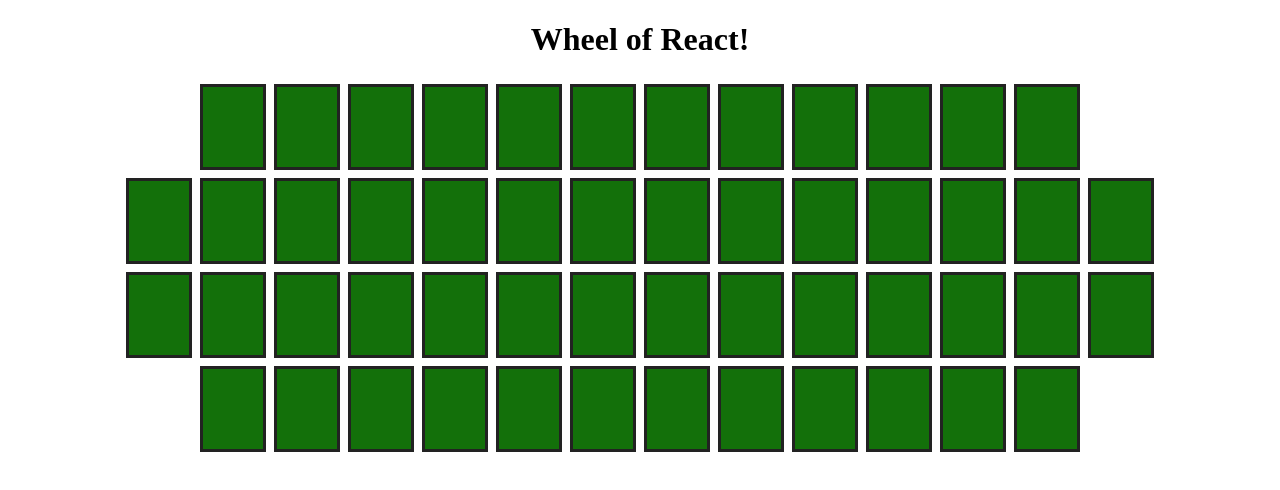
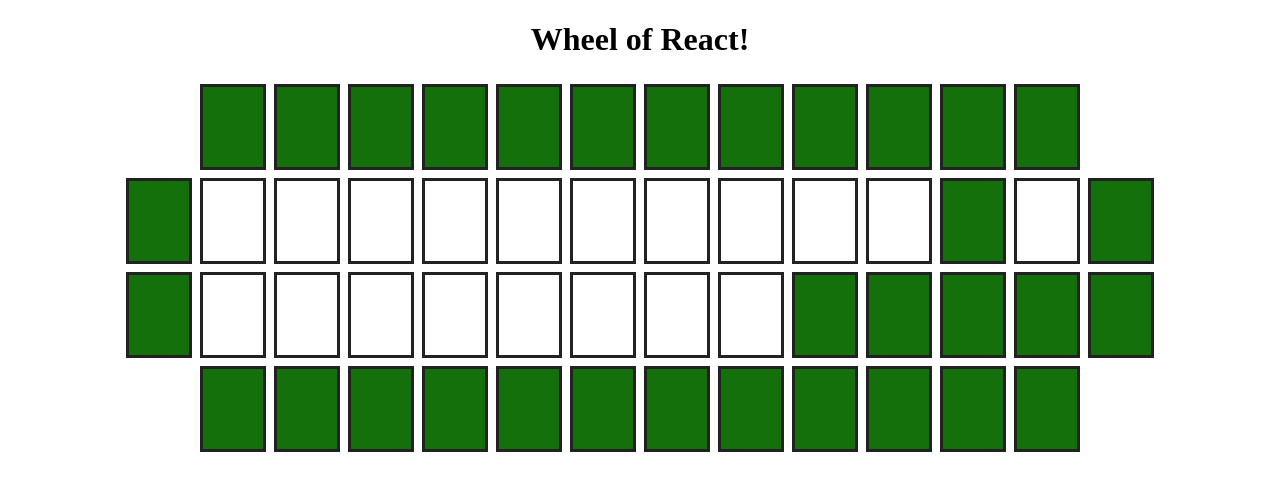
Before and after one commit to yfzwinnie/wheel-of-angular, an Angular app: page / in a window 1280 px wide. Shown: the top 490 px of the page. Built offline with nearby package versions, Linux system fonts and the light colour scheme.

Commit message:
add board layout and tile placement logic

```diff
--- a/src/app/board/board.component.html
+++ b/src/app/board/board.component.html
@@ -1,5 +1,5 @@
 <div class="board" *ngFor="let row of board">
     <div class="board-row" >
-        <app-letter-tile *ngFor="let tile of row"></app-letter-tile>
+        <app-letter-tile [tile]="tile" *ngFor="let tile of row"></app-letter-tile>
     </div>
 </div>
--- a/src/app/board/board.component.ts
+++ b/src/app/board/board.component.ts
@@ -1,4 +1,5 @@
 import { Component, OnInit, Input } from '@angular/core';
+import * as data from '../../assets/data/boardLayout.json';
 
 @Component({
   selector: 'app-board',
@@ -7,13 +8,30 @@ import { Component, OnInit, Input } from '@angular/core';
 })
 export class BoardComponent implements OnInit {
   @Input() currentPuzzle: string;
-  boardRows = [12, 14, 14, 12];
+  boardLayout: [[number]] = (data as any).default;
   board = [];
+
   constructor() { }
 
   createBoard() {
-    this.board = this.boardRows.map(row => {
-      return new Array(row).fill(null);
+    const puzzleArr = [...this.currentPuzzle];
+    let puzzleArrIndex = 0;
+    this.board = this.boardLayout.map(row => {
+      return row.map(number => {
+        if(puzzleArr[puzzleArrIndex] === ' ') {
+          puzzleArrIndex += 1;
+          return "";
+        } else if(number !== 0 && puzzleArrIndex !== puzzleArr.length) {
+          const tileObj = {
+            letter: puzzleArr[puzzleArrIndex],
+            guessed: false
+          };
+          puzzleArrIndex += 1;
+          return tileObj;
+        } else {
+          return "";
+        }
+      })
     })
   }
 
--- a/src/app/board/letter-tile/letter-tile.component.html
+++ b/src/app/board/letter-tile/letter-tile.component.html
@@ -1,2 +1,5 @@
-<div class="letter-tile">
+<div class="letter-tile" [ngClass]="{ 'has-letter' : tile !== ''}">
+    <div *ngIf="tile['guessed']">
+        {{tile["letter"]}}
+    </div>
 </div>
--- a/src/app/board/letter-tile/letter-tile.component.ts
+++ b/src/app/board/letter-tile/letter-tile.component.ts
@@ -1,4 +1,4 @@
-import { Component, OnInit } from '@angular/core';
+import { Component, OnInit, Input } from '@angular/core';
 
 @Component({
   selector: 'app-letter-tile',
@@ -6,6 +6,7 @@ import { Component, OnInit } from '@angular/core';
   styleUrls: ['./letter-tile.component.scss']
 })
 export class LetterTileComponent implements OnInit {
+  @Input() tile: any;
 
   constructor() { }
 
--- /dev/null
+++ b/src/assets/data/boardLayout.json
@@ -0,0 +1,6 @@
+[
+    [0, 0, 0, 0, 0, 0, 0, 0, 0, 0, 0, 0],
+    [0, 1, 1, 1, 1, 1, 1, 1, 1, 1, 1, 1, 1, 0],
+    [0, 1, 1, 1, 1, 1, 1, 1, 1, 1, 1, 1, 1, 0],
+    [0, 0, 0, 0, 0, 0, 0, 0, 0, 0, 0, 0]
+]
```
